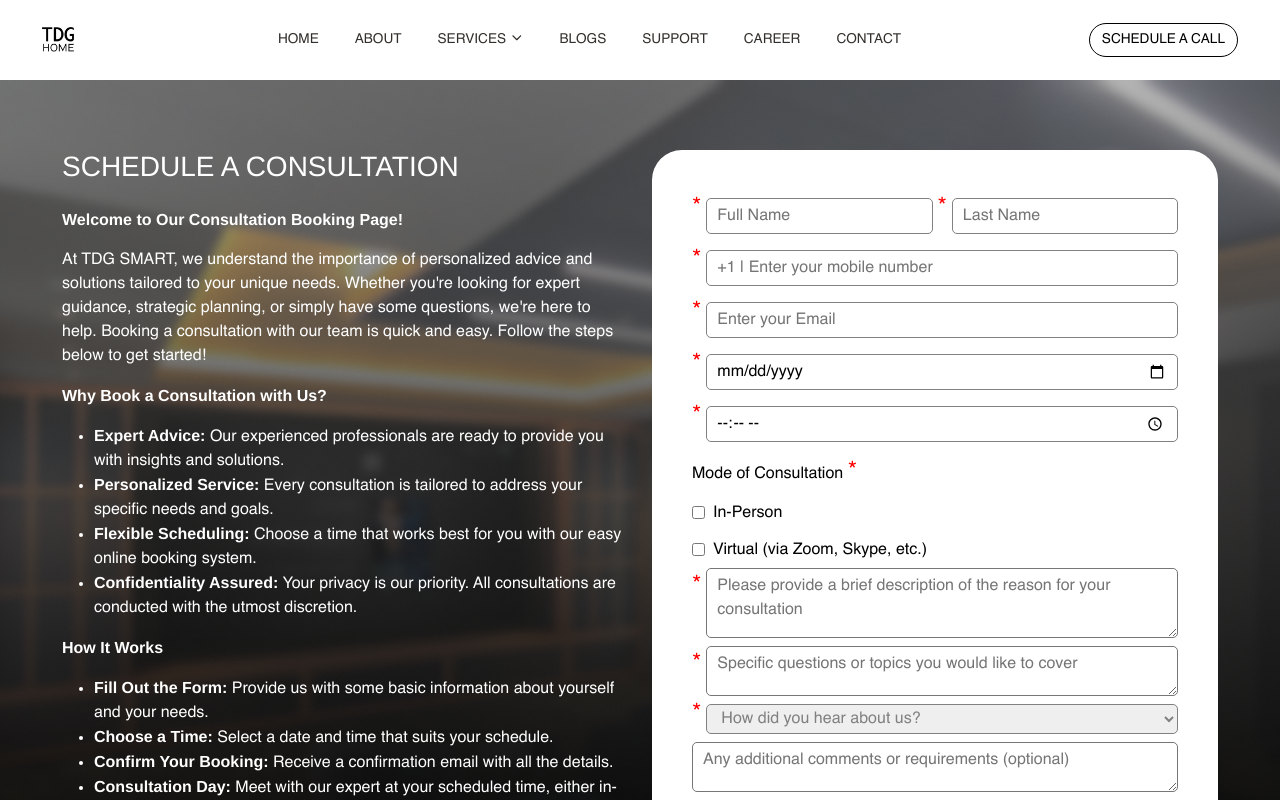
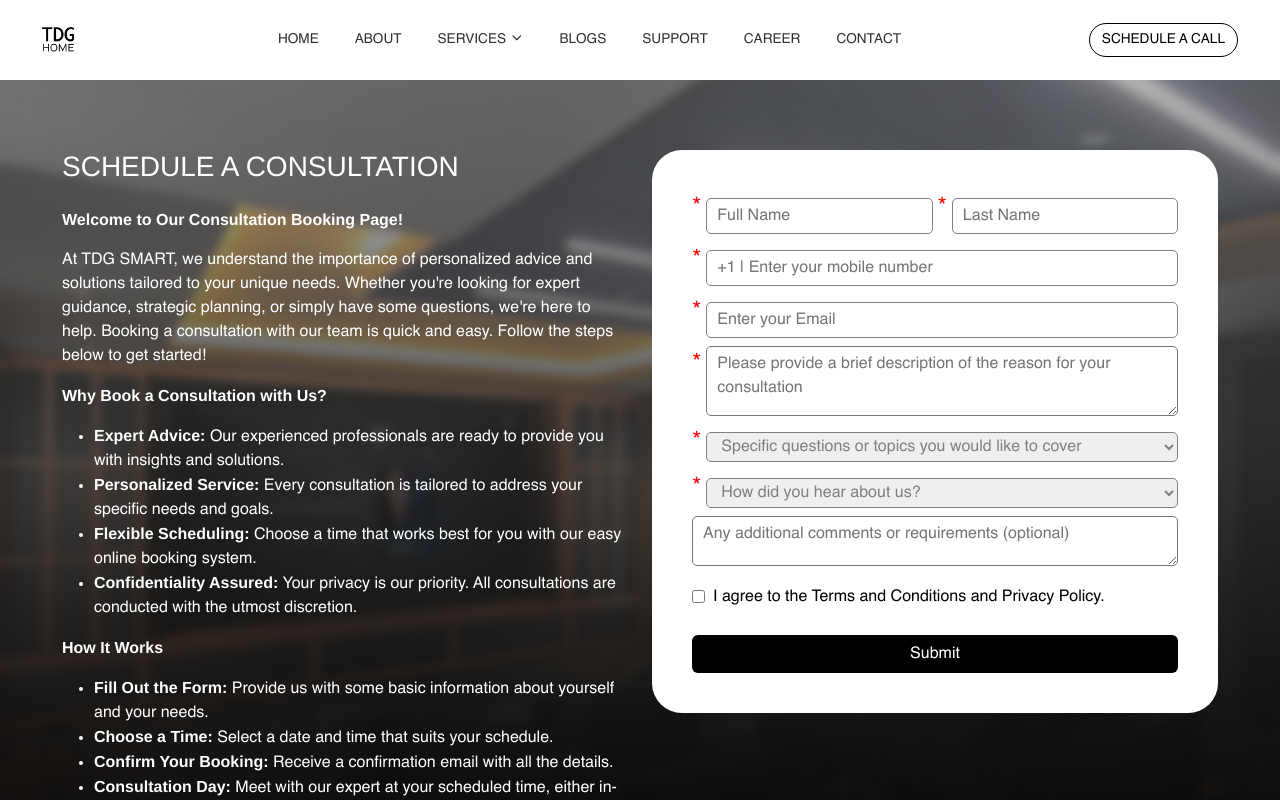
Before and after one commit to tdgfederal/TDG, a React (Create React App) app: page /consultation in a window 1280 px wide. Shown: the top 800 px of the page. Built offline with nearby package versions, Linux system fonts and the light colour scheme.

Commit message:
changes in consultation

```diff
--- a/src/pages/Schedule.js
+++ b/src/pages/Schedule.js
@@ -11,8 +11,8 @@ const Schedule = () => {
     lname: "",
     phone: "",
     email: "",
-    dob: "",
-    mode: "",
+    // dob: "",
+    // mode: "",
     reason: "",
     question: "",
     hear: "",
@@ -181,7 +181,7 @@ const Schedule = () => {
                 required
               />
             </div>
-            <div className="d-flex" style={{ gap: "5px" }}>
+            {/* <div className="d-flex" style={{ gap: "5px" }}>
               <label className="required"></label>
               <input
                 name="dob"
@@ -217,8 +217,8 @@ const Schedule = () => {
               <label htmlFor="" className="mx-2">
                 In-Person
               </label>
-            </div>
-            <div className="d-flex align-items-center mt-2 mb-1">
+            </div> */}
+            {/* <div className="d-flex align-items-center mt-2 mb-1">
               <input
                 type="checkbox"
                 style={{ width: "max-content" }}
@@ -229,7 +229,7 @@ const Schedule = () => {
               <label htmlFor="" className="mx-2">
                 Virtual (via Zoom, Skype, etc.)
               </label>
-            </div>
+            </div> */}
             <div className="d-flex mb-2" style={{ gap: "5px" }}>
               <label className="required"></label>
               <textarea
@@ -248,6 +248,25 @@ const Schedule = () => {
             </div>
             <div className="d-flex" style={{ gap: "5px" }}>
               <label className="required"></label>
+              <select
+                onChange={(e) => {
+                  setC(true);
+                  handleChange(e);
+                }}
+                style={{ color: c ? "black" : "grey" }}
+                name="question"
+                required
+              >
+                <option value="" disabled selected>
+                  Specific questions or topics you would like to cover
+                </option>
+                <option value="Linkedin">Option1</option>
+                <option value="Whatsapp">Option2</option>
+                <option value="Advertisement">Option3</option>
+              </select>
+            </div>
+            {/* <div className="d-flex" style={{ gap: "5px" }}>
+              <label className="required"></label>
               <textarea
                 type="text"
                 placeholder="Specific questions or topics you would like to cover"
@@ -261,7 +280,7 @@ const Schedule = () => {
                 onChange={(e) => handleChange(e)}
                 required
               />
-            </div>
+            </div> */}
             <div className="d-flex" style={{ gap: "5px" }}>
               <label className="required"></label>
               <select
```
